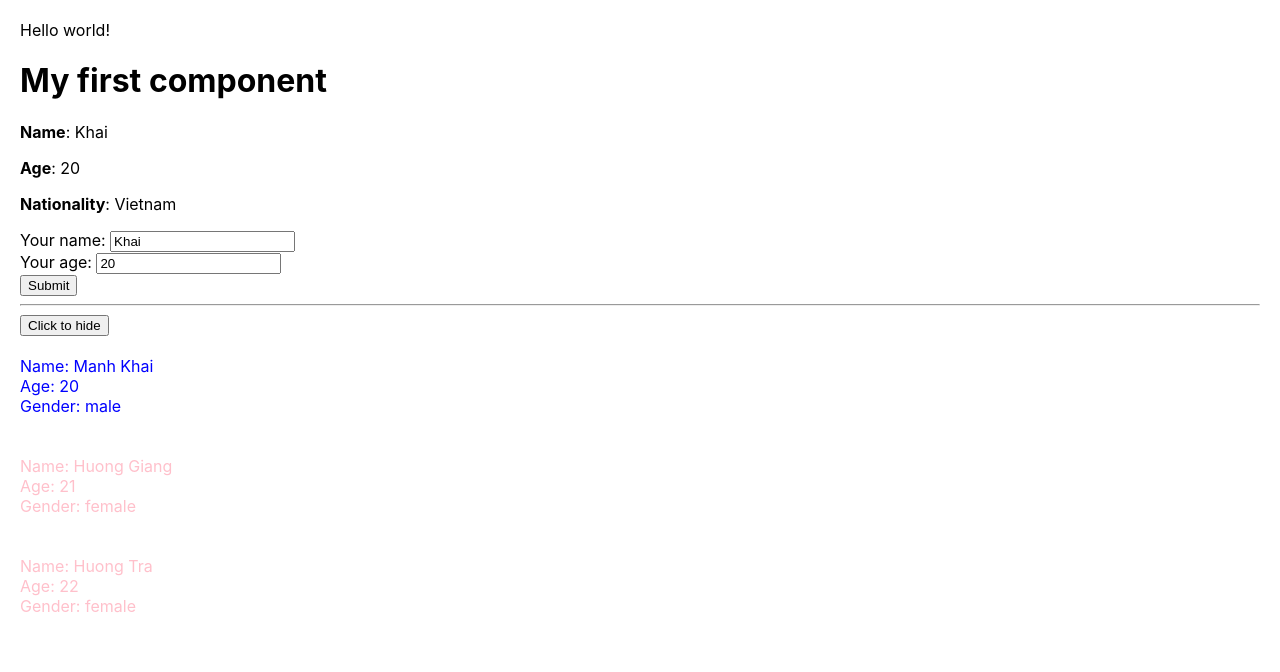
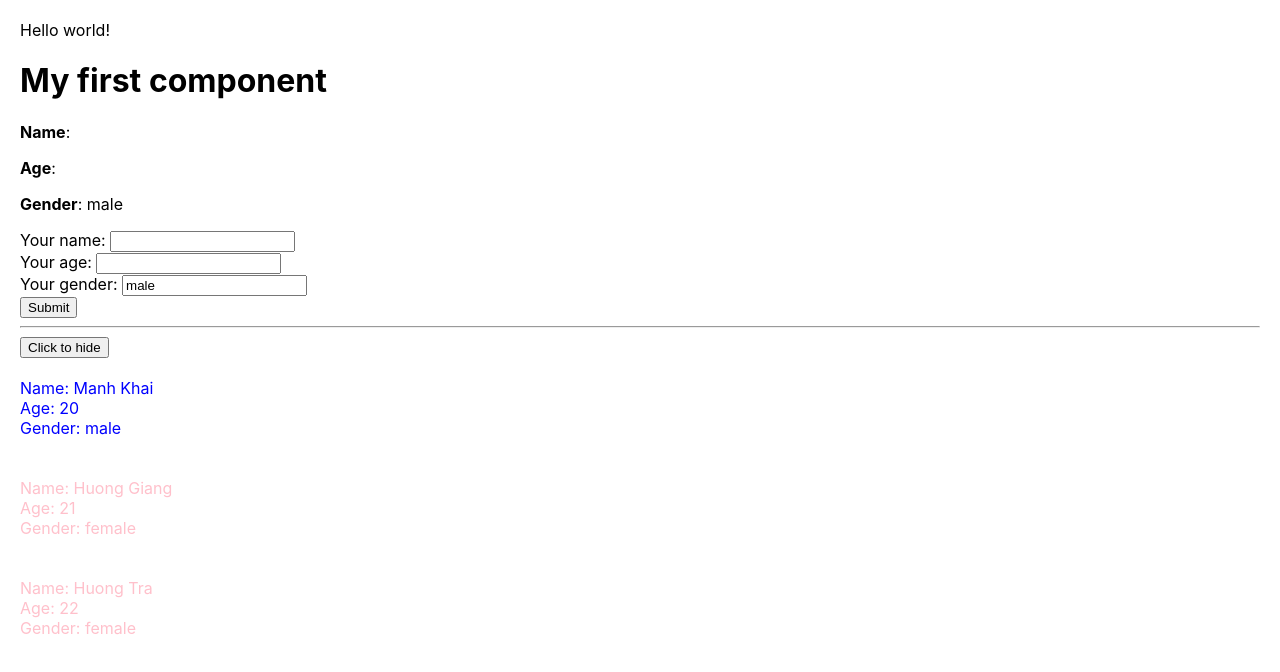
Before and after one commit to Mkhai205/react-hook, a React (Create React App) app: page / in a window 1280 px wide. Shown: the top 672 px of the page. Built offline with nearby package versions, Linux system fonts and the light colour scheme.

Commit message:
func props

```diff
--- a/src/components/UserInfor.js
+++ b/src/components/AddUserInfor.js
@@ -1,10 +1,10 @@
 import React from 'react';
 
-class UserInfor extends React.Component {
+class AddUserInfor extends React.Component {
     state = {
-        name: 'Khai',
-        age: 20,
-        nationality: 'Vietnam'
+        name: '',
+        age: null,
+        gender: 'male',
     }
 
     handleClick(event) {
@@ -26,7 +26,7 @@ class UserInfor extends React.Component {
 
     }
 
-    handleOnchangeInput(event) {
+    handleOnchangeName(event) {
         this.setState({
             name: event.target.value
         });
@@ -40,25 +40,37 @@ class UserInfor extends React.Component {
         });
     }
 
+    handleOnchangeGender(event) {
+        this.setState({
+            gender: event.target.value
+        });
+    }
+
     handleOnSubmit(event) {
         event.preventDefault();
         // alert('Form submitted !');
-        console.log(this.state);
+        // console.log(this.state);
+        this.props.handleAddNewUser({
+            name: this.state.name,
+            age: this.state.age,
+            gender: this.state.gender,
+        });
     }
     render() {
         return (
             <div>
                 <p><b>Name</b>: {this.state.name}</p>
                 <p><b>Age</b>: {this.state.age}</p>
-                <p><b>Nationality</b>: {this.state.nationality}</p>
+                <p><b>Gender</b>: {this.state.gender}</p>
                 <form onSubmit={(event) => { this.handleOnSubmit(event) }}>
                     <label>Your name: </label>
                     <input
                         type="text"
                         value={this.state.name}
-                        onChange={(event) => { this.handleOnchangeInput(event) }}
+                        onChange={(event) => { this.handleOnchangeName(event) }}
                     />
                     <br />
+
                     <label>Your age: </label>
                     <input
                         type="text"
@@ -66,6 +78,15 @@ class UserInfor extends React.Component {
                         onChange={(event) => { this.handleOnchangeAge(event) }}
                     />
                     <br />
+
+                    <label>Your gender: </label>
+                    <input
+                        type="text"
+                        value={this.state.gender}
+                        onChange={(event) => { this.handleOnchangeGender(event) }}
+                    />
+                    <br />
+
                     <button>Submit</button>
                 </form>
             </div>
@@ -73,4 +94,4 @@ class UserInfor extends React.Component {
     }
 }
 
-export default UserInfor;
+export default AddUserInfor;
--- a/src/components/DisplayInfor.js
+++ b/src/components/DisplayInfor.js
@@ -20,7 +20,7 @@ class DisplayInfor extends React.Component {
         // destructuring array/object
         const { listUser } = this.props;
         // console.log(listUser);
-        console.table(listUser);
+        // console.table(listUser);
 
         return (
             <div>
--- a/src/components/MyComponent.js
+++ b/src/components/MyComponent.js
@@ -1,15 +1,24 @@
 import React from 'react';
-import UserInfor from './UserInfor';
+import AddUserInfor from './AddUserInfor';
 import DisplayInfor from './DisplayInfor';
 
 class MyComponent extends React.Component {
 
     state = {
-        listUser: [
-            {id: 1, name: 'Manh Khai', age: 20, gender: 'male'},
-            {id: 2, name: 'Huong Giang', age: 21, gender: 'female'},
-            {id: 3, name: 'Huong Tra', age: 22, gender: 'female'},
-        ]
+        listUsers: [
+            { id: 1, name: 'Manh Khai', age: 20, gender: 'male' },
+            { id: 2, name: 'Huong Giang', age: 21, gender: 'female' },
+            { id: 3, name: 'Huong Tra', age: 22, gender: 'female' },
+        ],
+        currId: 4,
+    }
+
+    handleAddNewUser = (newUser) => {
+        console.log('>> New user: ', newUser);
+        this.setState({
+            listUsers: [{ id: this.state.currId, ...newUser }, ...this.state.listUsers],
+            currId: this.state.currId + 1,
+        });
     }
 
     // JSX
@@ -18,9 +27,10 @@ class MyComponent extends React.Component {
         return (
             <div>
                 <h1>My first component</h1>
-                <UserInfor />
+                <AddUserInfor handleAddNewUser={this.handleAddNewUser}
+                />
                 <hr />
-                <DisplayInfor listUser={this.state.listUser} />
+                <DisplayInfor listUser={this.state.listUsers} />
             </div>
         );
     }
```
